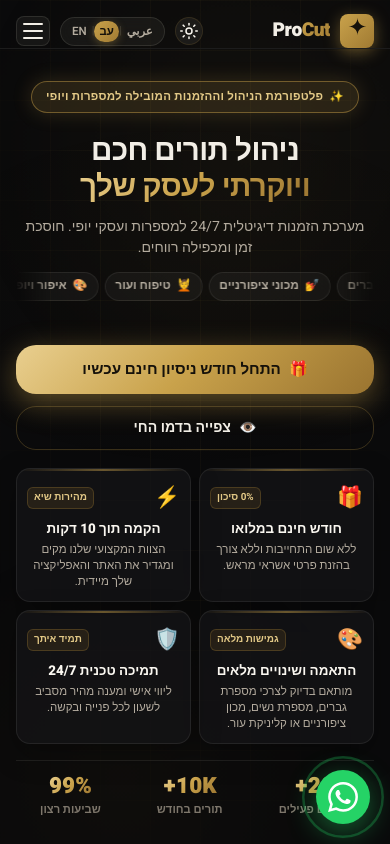
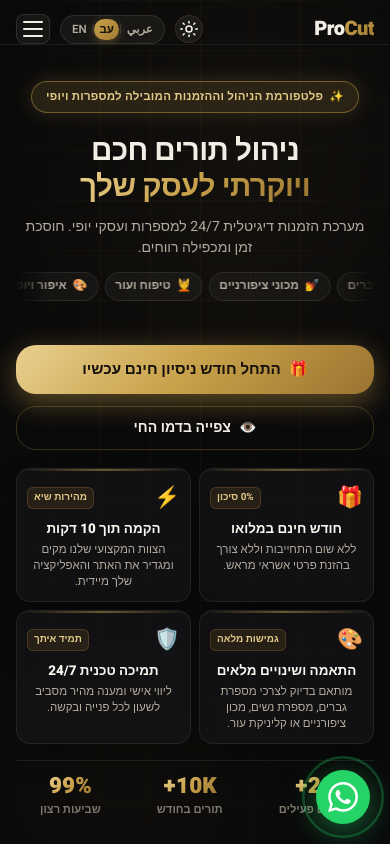
Before and after one commit to obidaNassa/procut_loading_page, a React (Vite) app: page / in a window 390 px wide. Shown: the top 844 px of the page. Built offline with nearby package versions, Linux system fonts and the light colour scheme.

Commit message:
Remove logo icon near ProCut and fix theme toggle sticky hover on mobile

```diff
--- a/src/components/Footer.jsx
+++ b/src/components/Footer.jsx
@@ -27,11 +27,6 @@ export default function Footer() {
           {/* Brand */}
           <div className={styles.brand}>
             <a href="#" className={styles.logo} aria-label="ProCut Home">
-              <span className={styles.logoIcon}>
-                <svg viewBox="0 0 24 24" width="19" height="19" fill="currentColor" aria-hidden="true">
-                  <path d="M12 2C12 7.523 7.523 12 2 12C7.523 12 12 16.477 12 22C12 16.477 16.477 12 22 12C16.477 12 12 7.523 12 2Z" />
-                </svg>
-              </span>
               <span className={styles.logoText}>
                 <span className={styles.logoPro}>Pro</span>
                 <span className={styles.logoCut}>Cut</span>
--- a/src/components/Footer.module.css
+++ b/src/components/Footer.module.css
@@ -26,25 +26,12 @@
 .logo {
   display: inline-flex;
   align-items: center;
-  gap: 10px;
   margin-bottom: 16px;
   text-decoration: none;
 }
 
-.logoIcon {
-  display: flex;
-  align-items: center;
-  justify-content: center;
-  width: 36px;
-  height: 36px;
-  background: linear-gradient(135deg, var(--brand-1), var(--brand-2));
-  border-radius: 10px;
-  font-size: 1rem;
-  color: var(--on-brand);
-}
-
 .logoText {
-  font-size: 1.25rem;
+  font-size: 1.35rem;
   font-weight: 800;
   letter-spacing: -0.03em;
 }
--- a/src/components/Navbar.jsx
+++ b/src/components/Navbar.jsx
@@ -28,19 +28,10 @@ export default function Navbar() {
         <nav className={styles.nav}>
           {/* Logo */}
           <a href="#" className={styles.logo} aria-label="ProCut Home">
-            <div className={styles.logoBadge}>
-              <span className={styles.logoIcon}>
-                <svg viewBox="0 0 24 24" width="21" height="21" fill="currentColor" aria-hidden="true">
-                  <path d="M12 2C12 7.523 7.523 12 2 12C7.523 12 12 16.477 12 22C12 16.477 16.477 12 22 12C16.477 12 12 7.523 12 2Z" />
-                </svg>
-              </span>
-            </div>
-            <div className={styles.logoTextGroup}>
-              <span className={styles.logoText}>
-                <span className={styles.logoPro}>Pro</span>
-                <span className={styles.logoCut}>Cut</span>
-              </span>
-            </div>
+            <span className={styles.logoText}>
+              <span className={styles.logoPro}>Pro</span>
+              <span className={styles.logoCut}>Cut</span>
+            </span>
           </a>
 
           {/* Desktop links */}
--- a/src/components/Navbar.module.css
+++ b/src/components/Navbar.module.css
@@ -30,39 +30,15 @@
 .logo {
   display: inline-flex;
   align-items: center;
-  gap: 10px;
   text-decoration: none;
   flex-shrink: 0;
 }
 
-.logoBadge {
-  position: relative;
-  display: flex;
-  align-items: center;
-  justify-content: center;
-  width: 38px;
-  height: 38px;
-  background: linear-gradient(135deg, var(--brand-1), var(--brand-2));
-  border-radius: 10px;
-  box-shadow: 0 4px 16px rgba(var(--brand-1-rgb), 0.45);
-  flex-shrink: 0;
-}
-
-.logoIcon {
-  font-size: 1.15rem;
-  color: var(--on-brand);
-}
-
-.logoTextGroup {
-  display: flex;
-  flex-direction: column;
-  line-height: 1.1;
-}
-
 .logoText {
-  font-size: 1.35rem;
+  font-size: 1.45rem;
   font-weight: 900;
   letter-spacing: -0.03em;
+  line-height: 1;
 }
 
 .logoPro { color: var(--text-primary); }
@@ -71,14 +47,6 @@
   -webkit-background-clip: text;
   -webkit-text-fill-color: transparent;
   background-clip: text;
-}
-
-.logoSub {
-  font-size: 0.62rem;
-  font-weight: 700;
-  letter-spacing: 0.12em;
-  color: var(--text-secondary);
-  text-transform: uppercase;
 }
 
 /* Desktop links */
@@ -127,14 +95,18 @@
   cursor: pointer;
   transition: all 0.25s cubic-bezier(0.16, 1, 0.3, 1);
   backdrop-filter: blur(10px);
+  -webkit-tap-highlight-color: transparent;
+  outline: none;
 }
 
+@media (hover: hover) and (pointer: fine) {
   .themeToggleBtn:hover {
     background: rgba(var(--overlay-rgb), 0.12);
     border-color: var(--border-accent);
     color: var(--brand-1);
     transform: translateY(-2px) rotate(15deg);
     box-shadow: 0 4px 12px rgba(var(--brand-1-rgb), 0.25);
+  }
 }
 
 .themeToggleBtn:active {
@@ -441,8 +413,6 @@
 }
 
 @media (max-width: 480px) {
-  .logoText { font-size: 1.2rem; }
-  .logoBadge { width: 34px; height: 34px; border-radius: 8px; }
-  .logoIcon { font-size: 1rem; }
+  .logoText { font-size: 1.25rem; }
   .langBtn { padding: 2px 5px; font-size: 0.72rem; }
 }
```
Lines whose indentation alone changed are shown as unchanged.
